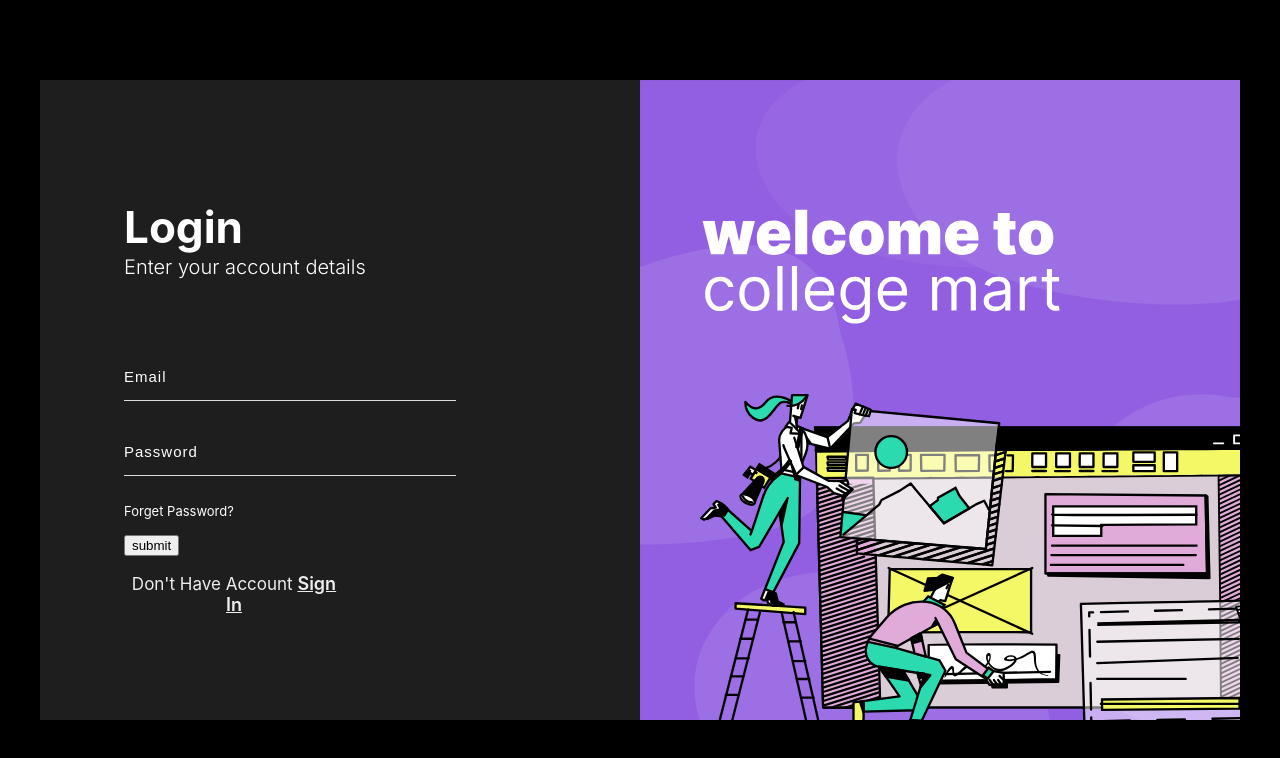
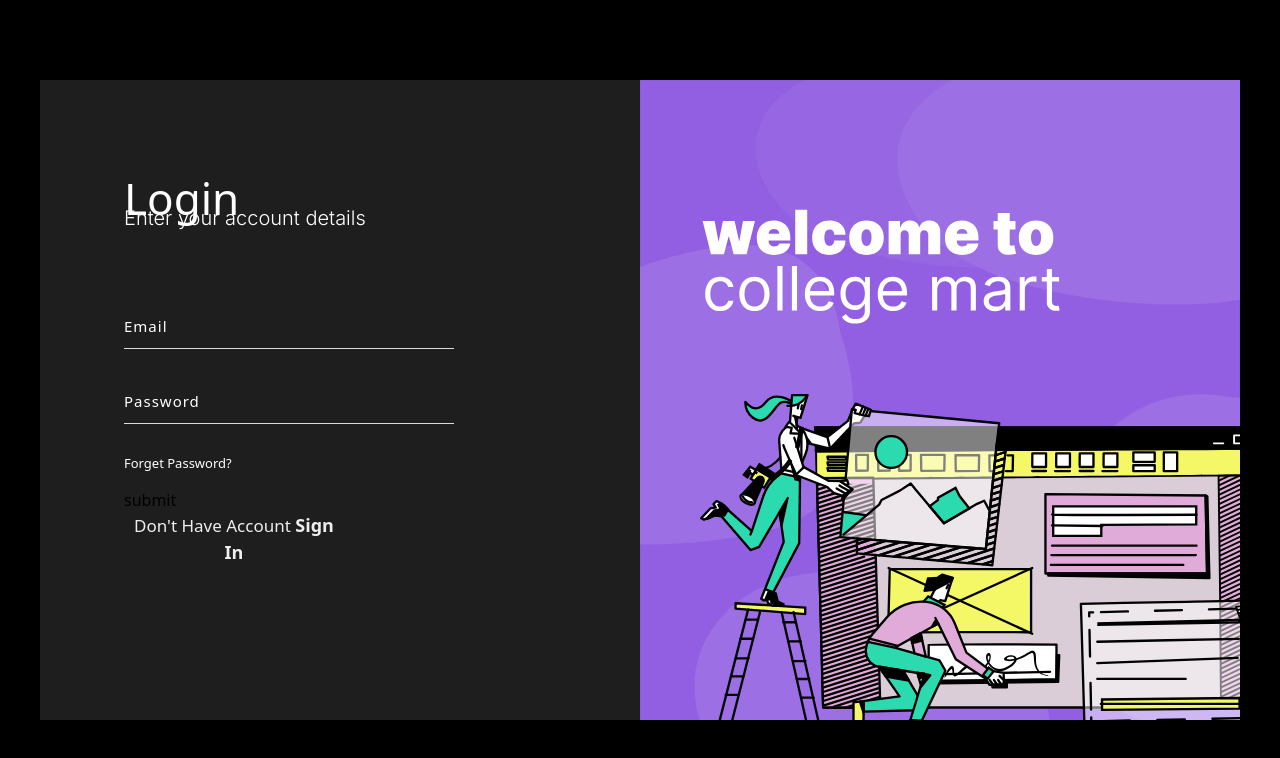
Before and after one commit to kumar1397/College-Mart, a React (Create React App) app: page / in a window 1280 px wide. Shown: the top 758 px of the page. Built offline with nearby package versions, Linux system fonts and the light colour scheme.

Commit message:
tailwind addeed

```diff
--- a/package.json
+++ b/package.json
@@ -37,6 +37,7 @@
     ]
   },
   "devDependencies": {
-    "@babel/plugin-proposal-private-property-in-object": "^7.21.11"
+    "@babel/plugin-proposal-private-property-in-object": "^7.21.11",
+    "tailwindcss": "^3.4.3"
   }
 }
--- a/src/index.css
+++ b/src/index.css
@@ -1,13 +1,3 @@
-body {
-  margin: 0;
-  font-family: -apple-system, BlinkMacSystemFont, 'Segoe UI', 'Roboto', 'Oxygen',
-    'Ubuntu', 'Cantarell', 'Fira Sans', 'Droid Sans', 'Helvetica Neue',
-    sans-serif;
-  -webkit-font-smoothing: antialiased;
-  -moz-osx-font-smoothing: grayscale;
-}
-
-code {
-  font-family: source-code-pro, Menlo, Monaco, Consolas, 'Courier New',
-    monospace;
-}
+@tailwind base;
+@tailwind components;
+@tailwind utilities;
--- /dev/null
+++ b/tailwind.config.js
@@ -0,0 +1,10 @@
+/** @type {import('tailwindcss').Config} */
+module.exports = {
+  content: [
+    "./src/**/*.{js,jsx,ts,tsx}",
+  ],
+  theme: {
+    extend: {},
+  },
+  plugins: [],
+}
```
Also changed, not shown: 1 other file (tests, documents, lock files or other folders).
